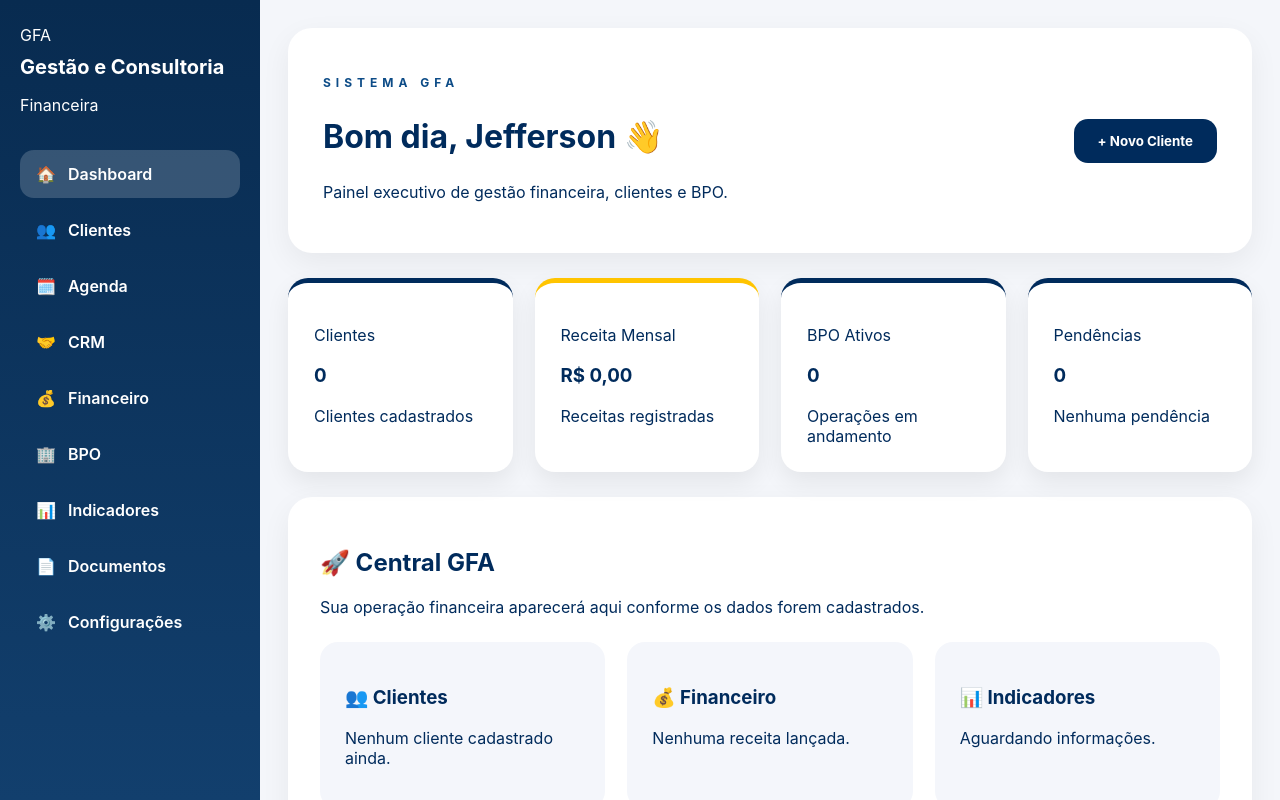
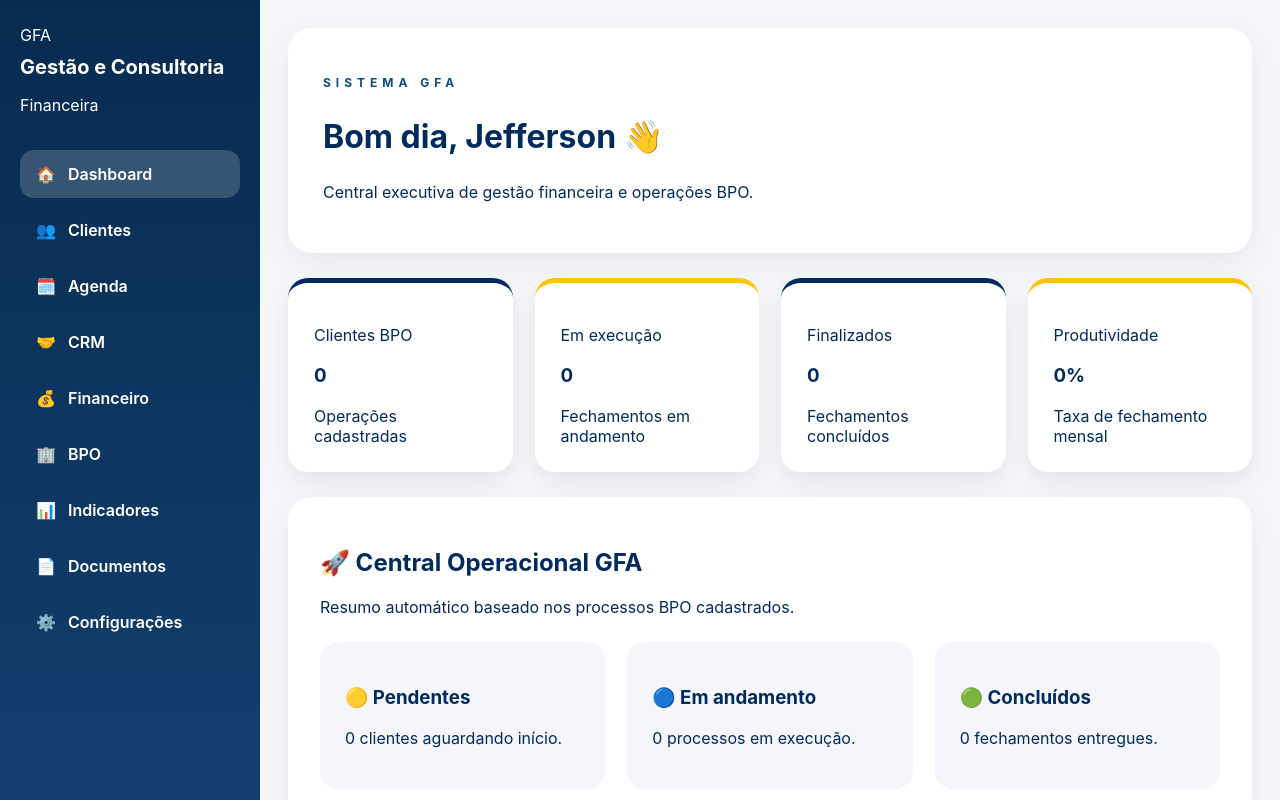
Before and after one commit to mentoriafinanceira2023-lgtm/gcf, a React (Vite) app: page /dashboard in a window 1280 px wide. Shown: the top 800 px of the page. Built offline with nearby package versions, Linux system fonts and the light colour scheme.

Commit message:
v2.0 dashboard integrado ao bpo

```diff
--- a/src/pages/DashboardPage.tsx
+++ b/src/pages/DashboardPage.tsx
@@ -1,57 +1,137 @@
+import { useEffect, useState } from "react"
+
 import StatCard from "../components/StatCard"
 
 
-function DashboardPage() {
+function DashboardPage(){
 
 
-const clientes = []
-
-const receitaMes = 0
-
-const bpoAtivos = 0
-
-const pendencias = 0
+const [clientesBPO,setClientesBPO] = useState<any[]>([])
 
 
 
-const indicadores = [
+useEffect(()=>{
 
-{
-titulo:"Clientes",
-valor:String(clientes.length),
-detalhe:"Clientes cadastrados"
-},
 
-{
-titulo:"Receita Mensal",
-valor:receitaMes.toLocaleString(
-"pt-BR",
-{
-style:"currency",
-currency:"BRL"
-}
-),
-detalhe:"Receitas registradas"
-},
+const dados = localStorage.getItem("gfa-bpo-clientes")
 
-{
-titulo:"BPO Ativos",
-valor:String(bpoAtivos),
-detalhe:"Operações em andamento"
-},
 
-{
-titulo:"Pendências",
-valor:String(pendencias),
-detalhe:"Nenhuma pendência"
+if(dados){
+
+setClientesBPO(JSON.parse(dados))
+
 }
 
-]
+
+},[])
 
 
-return (
+
+
+
+
+
+function progresso(tarefas:any[] = []){
+
+
+if(tarefas.length===0){
+
+return 0
+
+}
+
+
+const feitas = tarefas.filter(
+t=>t.feito
+).length
+
+
+
+return Math.round(
+
+(feitas/tarefas.length)*100
+
+)
+
+
+}
+
+
+
+
+
+
+
+const totalClientes = clientesBPO.length
+
+
+
+const finalizados = clientesBPO.filter(
+
+cliente=>progresso(cliente.tarefas)===100
+
+).length
+
+
+
+
+
+const andamento = clientesBPO.filter(cliente=>{
+
+
+const pct = progresso(cliente.tarefas)
+
+
+return pct>0 && pct<100
+
+
+}).length
+
+
+
+
+
+const pendentes = clientesBPO.filter(
+
+cliente=>progresso(cliente.tarefas)===0
+
+).length
+
+
+
+
+
+
+const produtividade =
+
+totalClientes===0
+
+?
+
+0
+
+:
+
+Math.round(
+
+(finalizados/totalClientes)*100
+
+)
+
+
+
+
+
+
+
+
+
+return(
 
 <div>
+
+
+
 
 
 <section className="dashboard-header">
@@ -61,114 +141,28 @@ return (
 
 
 <p className="tag">
+
 SISTEMA GFA
+
 </p>
 
 
+
 <h1>
+
 Bom dia, Jefferson 👋
+
 </h1>
-
-
-<p>
-Painel executivo de gestão financeira, clientes e BPO.
-</p>
-
-
-</div>
-
-
-<button className="primary-button">
-
-+ Novo Cliente
-
-</button>
-
-
-</section>
-
-
-
-<section className="stats-grid">
-
-
-{indicadores.map((item,index)=>(
-
-
-<StatCard
-
-key={item.titulo}
-
-title={item.titulo}
-
-value={item.valor}
-
-detail={item.detalhe}
-
-accent={index === 1 ? "gold" : "navy"}
-
-
-/>
-
-
-))}
-
-
-</section>
 
 
 
 
-<section className="content-card">
+<p>
 
+Central executiva de gestão financeira e operações BPO.
 
-<h2>
-🚀 Central GFA
-</h2>
-
-
-<p>
-Sua operação financeira aparecerá aqui conforme os dados forem cadastrados.
 </p>
 
-
-
-<div className="action-grid">
-
-
-<div className="mini-card">
-
-<h3>👥 Clientes</h3>
-
-<p>
-Nenhum cliente cadastrado ainda.
-</p>
-
-</div>
-
-
-
-<div className="mini-card">
-
-<h3>💰 Financeiro</h3>
-
-<p>
-Nenhuma receita lançada.
-</p>
-
-</div>
-
-
-
-<div className="mini-card">
-
-<h3>📊 Indicadores</h3>
-
-<p>
-Aguardando informações.
-</p>
-
-</div>
 
 
 </div>
@@ -178,20 +172,304 @@ Aguardando informações.
 
 
 
+
+
+
+
+
+
+<section className="stats-grid">
+
+
+
+<StatCard
+
+title="Clientes BPO"
+
+value={String(totalClientes)}
+
+detail="Operações cadastradas"
+
+accent="navy"
+
+/>
+
+
+
+
+
+
+<StatCard
+
+title="Em execução"
+
+value={String(andamento)}
+
+detail="Fechamentos em andamento"
+
+accent="gold"
+
+/>
+
+
+
+
+
+
+
+<StatCard
+
+title="Finalizados"
+
+value={String(finalizados)}
+
+detail="Fechamentos concluídos"
+
+accent="navy"
+
+/>
+
+
+
+
+
+
+
+<StatCard
+
+title="Produtividade"
+
+value={`${produtividade}%`}
+
+detail="Taxa de fechamento mensal"
+
+accent="gold"
+
+/>
+
+
+
+</section>
+
+
+
+
+
+
+
+
+
 <section className="content-card">
 
 
 <h2>
-⚠️ Acompanhamentos
+
+🚀 Central Operacional GFA
+
 </h2>
 
 
+
 <p>
-Nenhuma ação pendente no momento.
+
+Resumo automático baseado nos processos BPO cadastrados.
+
 </p>
 
 
+
+
+<div className="action-grid">
+
+
+
+<div className="mini-card">
+
+
+<h3>
+
+🟡 Pendentes
+
+</h3>
+
+
+<p>
+
+{pendentes} clientes aguardando início.
+
+</p>
+
+
+
+</div>
+
+
+
+
+
+
+<div className="mini-card">
+
+
+<h3>
+
+🔵 Em andamento
+
+</h3>
+
+
+<p>
+
+{andamento} processos em execução.
+
+</p>
+
+
+
+</div>
+
+
+
+
+
+
+
+<div className="mini-card">
+
+
+<h3>
+
+🟢 Concluídos
+
+</h3>
+
+
+<p>
+
+{finalizados} fechamentos entregues.
+
+</p>
+
+
+
+</div>
+
+
+
+
+</div>
+
+
+
+
 </section>
+
+
+
+
+
+
+
+
+
+<section className="content-card">
+
+
+<h2>
+
+⚠️ Próximas ações BPO
+
+</h2>
+
+
+
+
+
+{
+
+clientesBPO
+
+.filter(cliente=>progresso(cliente.tarefas)<100)
+
+.slice(0,5)
+
+.map(cliente=>(
+
+
+
+<div
+
+className="cliente-alerta"
+
+key={cliente.id}
+
+>
+
+
+
+<span>
+
+⚠️
+
+</span>
+
+
+
+<div>
+
+
+
+<strong>
+
+{cliente.nome}
+
+</strong>
+
+
+
+<p>
+
+Progresso atual:
+
+{" "}
+
+{progresso(cliente.tarefas)}%
+
+</p>
+
+
+
+</div>
+
+
+
+</div>
+
+
+
+))
+
+}
+
+
+
+
+{clientesBPO.length===0 && (
+
+<p>
+
+Nenhuma operação BPO cadastrada.
+
+</p>
+
+)}
+
+
+
+</section>
+
+
+
 
 
 
@@ -200,7 +478,9 @@ Nenhuma ação pendente no momento.
 
 )
 
+
 }
 
 
+
 export default DashboardPage
```
